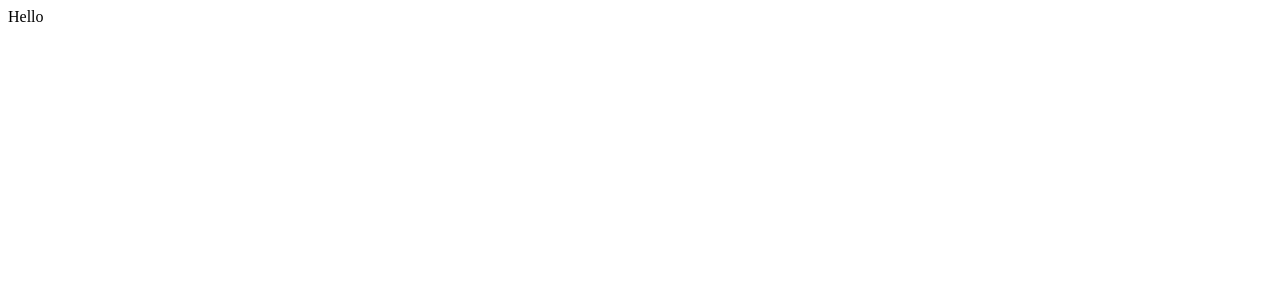
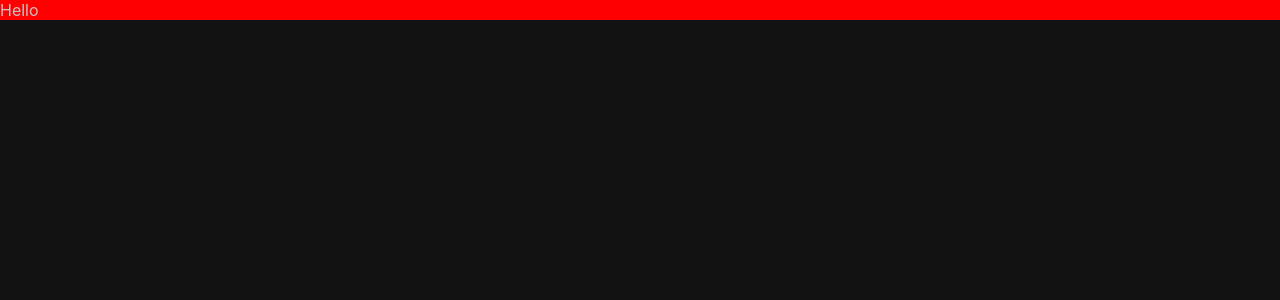
Before and after one commit to alikaraarslan/d-flex, a Next.js app: page / in a window 1280 px wide. Shown: the top 300 px of the page. Built offline with nearby package versions, Linux system fonts and the light colour scheme.

Commit message:
add styled-components

```diff
--- a/package.json
+++ b/package.json
@@ -13,14 +13,17 @@
     "eslint-plugin-prettier": "^4.0.0",
     "eslint-plugin-simple-import-sort": "^7.0.0",
     "next": "12.1.4",
+    "polished": "^4.2.2",
     "prettier": "^2.6.2",
     "react": "18.0.0",
-    "react-dom": "18.0.0"
+    "react-dom": "18.0.0",
+    "styled-components": "^5.3.5"
   },
   "devDependencies": {
     "@types/node": "17.0.23",
     "@types/react": "18.0.0",
     "@types/react-dom": "18.0.0",
+    "@types/styled-components": "^5.1.25",
     "eslint": "^8.12.0",
     "eslint-config-next": "^12.1.4",
     "typescript": "4.6.3"
--- a/pages/_app.tsx
+++ b/pages/_app.tsx
@@ -1,7 +1,10 @@
-import type { AppProps } from 'next/app';
-
-function MyApp({ Component, pageProps }: AppProps) {
-  return <Component {...pageProps} />;
+import StyledThemeProvider from '../styles/ThemeProvider';
+function MyApp({ Component, pageProps }: any) {
+  return (
+    <StyledThemeProvider>
+      <Component {...pageProps} />
+    </StyledThemeProvider>
+  );
 }
 
 export default MyApp;
--- a/pages/index.tsx
+++ b/pages/index.tsx
@@ -1,7 +1,13 @@
 import type { NextPage } from 'next';
 
+import styled from 'styled-components';
+
+const HomeWrapper = styled.div`
+  background-color: red;
+`;
+
 const Home: NextPage = () => {
-  return <div>Hello</div>;
+  return <HomeWrapper>Hello</HomeWrapper>;
 };
 
 export default Home;
--- /dev/null
+++ b/styles/GlobalStyles.ts
@@ -0,0 +1,25 @@
+import { createGlobalStyle } from 'styled-components';
+
+const GlobalStyle = createGlobalStyle(({ theme }) => ({
+  '*': {
+    margin: 0,
+    padding: 0,
+    outline: 0,
+    boxSizing: 'border-box',
+  },
+  body: {
+    backgroundColor: theme.colors.bg,
+    fontFamily: theme.fontFamily.body,
+    color: theme.colors.textPrimary,
+    height: '100%',
+  },
+  button: {
+    border: 'none',
+  },
+  a: {
+    color: 'inherit',
+    textDecoration: 'none',
+  },
+}));
+
+export default GlobalStyle;
--- /dev/null
+++ b/styles/ThemeProvider.tsx
@@ -0,0 +1,15 @@
+import { ThemeProvider as Provider } from 'styled-components';
+
+import GlobalStyle from './GlobalStyles';
+import defaultTheme from './theme';
+
+const StyledThemeProvider = ({ children }: any) => (
+  <Provider theme={defaultTheme}>
+    <>
+      <GlobalStyle />
+      {children}
+    </>
+  </Provider>
+);
+
+export default StyledThemeProvider;
--- /dev/null
+++ b/styles/theme.ts
@@ -0,0 +1,25 @@
+import { lighten } from 'polished';
+
+const defaultColor = '#121212';
+
+const theme = {
+  breakpoints: ['700px'],
+  colors: {
+    bg: defaultColor,
+    primary: lighten(0.03, defaultColor),
+    secondary: lighten(0.1, defaultColor),
+    textPrimary: lighten(0.7, defaultColor),
+    textSecondary: lighten(0.4, defaultColor),
+  },
+  fontFamily: {
+    body: '-apple-system, BlinkMacSystemFont, "Segoe UI", Roboto, Oxygen-Sans,Ubuntu, Cantarell, "Helvetica Neue", sans-serif;',
+  },
+  fontSizes: ['10px', '12px', '14px', '16px', '18px', '26px', '42px'],
+  space: ['0', '4px', '8px', '16px', '32px', '64px', '128px'],
+  radii: {
+    small: '4px',
+    normal: '8px',
+  },
+};
+
+export default theme;
```
Also changed, not shown: styles/styled.d.ts (added, +9 -0 lines), 1 other file (tests, documents, lock files or other folders).
